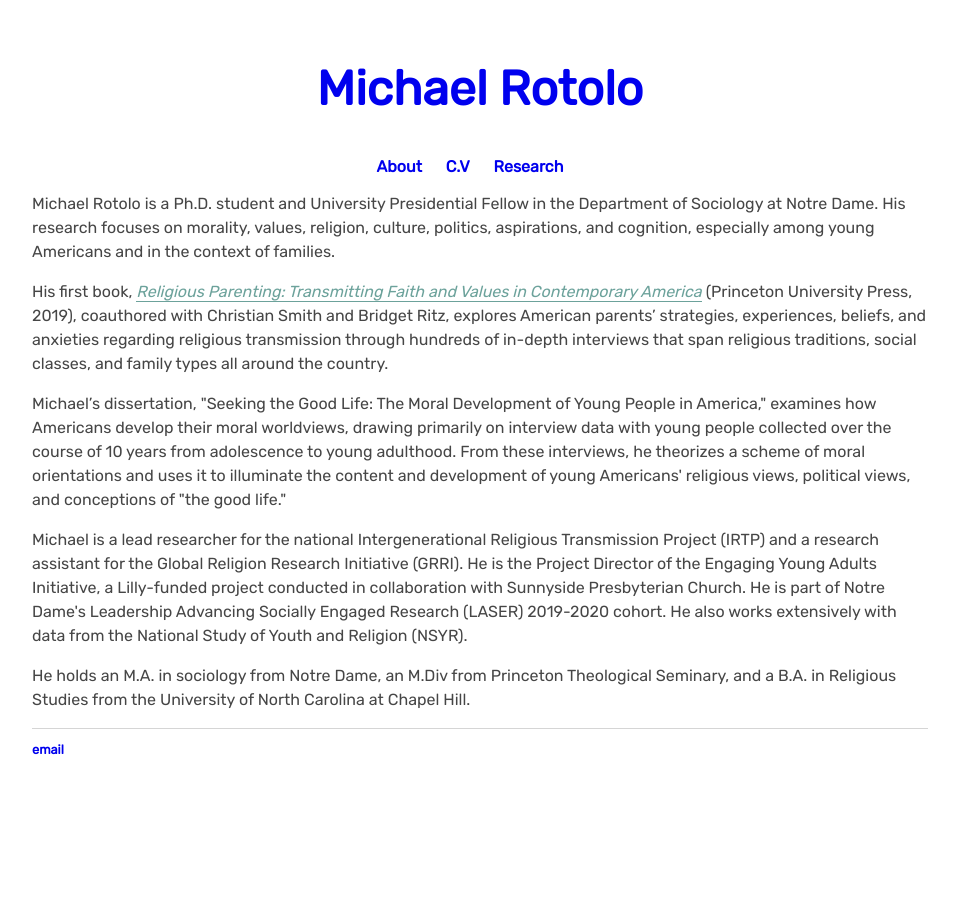
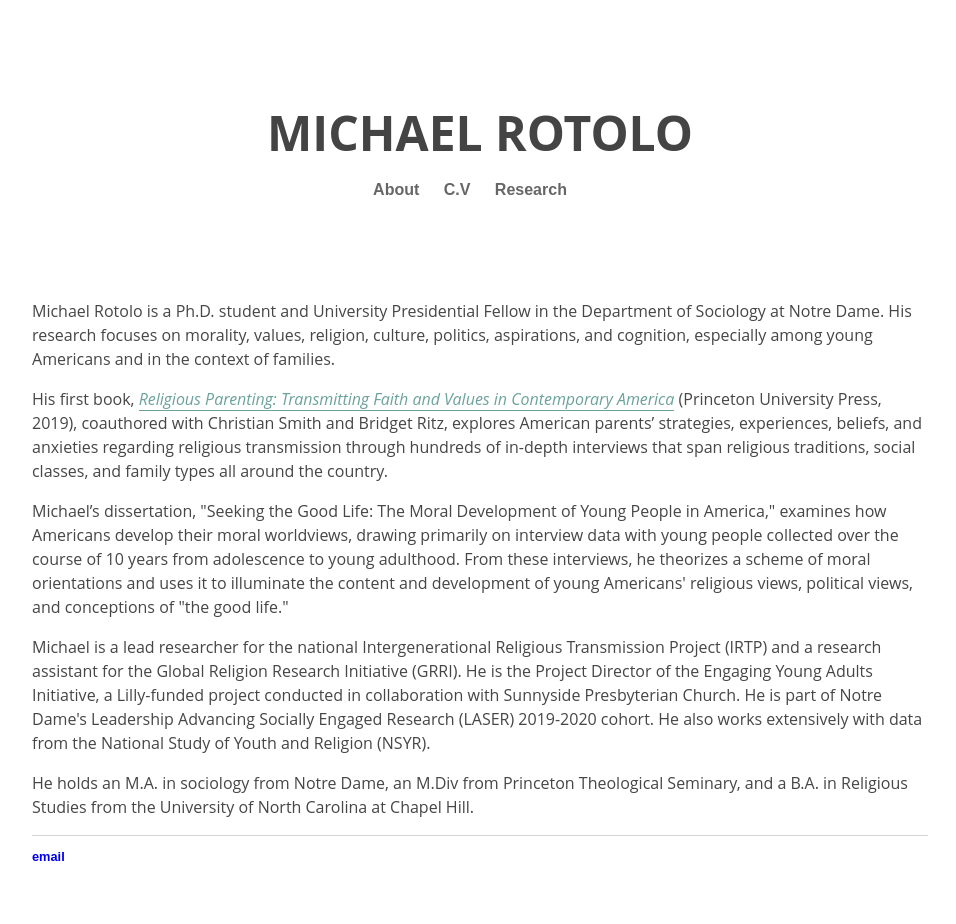
Before and after one commit to michaelrotolo/github.io, a Jekyll site: the page built from index.html, in a window 1280 px wide. Shown: the whole page, without its empty margins (160-1116 px from the left). Built offline with Jekyll 4.4.1, drawn with Linux system fonts in a browser that asks for light colours; before the commit the page ends 900 px from its top, so only the background shows below that.

Commit message:
Update main.css

```diff
--- a/css/main.css
+++ b/css/main.css
@@ -4,14 +4,22 @@ body {
 }
 nav {
     text-align: center;
-    margin-top:40px;
+    margin:100px auto;
 }
 nav h1 {
-    font-family:'Rubik', sans-serif;
+    font-family:'Open Sans', sans-serif;
     font-size: 48px;
+    margin-bottom:0;
+    text-transform:uppercase;
+}
+nav h1 a {
+    color:#444444;
+}
+nav li a {
+    color:#666;
 }
 nav ul, footer ul {
-    font-family:'Rubik', sans-serif;
+    font-family:'Josefin Sans', sans-serif;
     padding: 0px;
     list-style: none;
     font-weight: bold;
@@ -32,7 +40,7 @@ a {
 }
 p {
     font-size: 1em;
-    font-family:'Rubik', sans-serif;
+    font-family:'Open Sans', sans-serif;
     line-height: 1.5em;
     color: #464646;
 }
```
